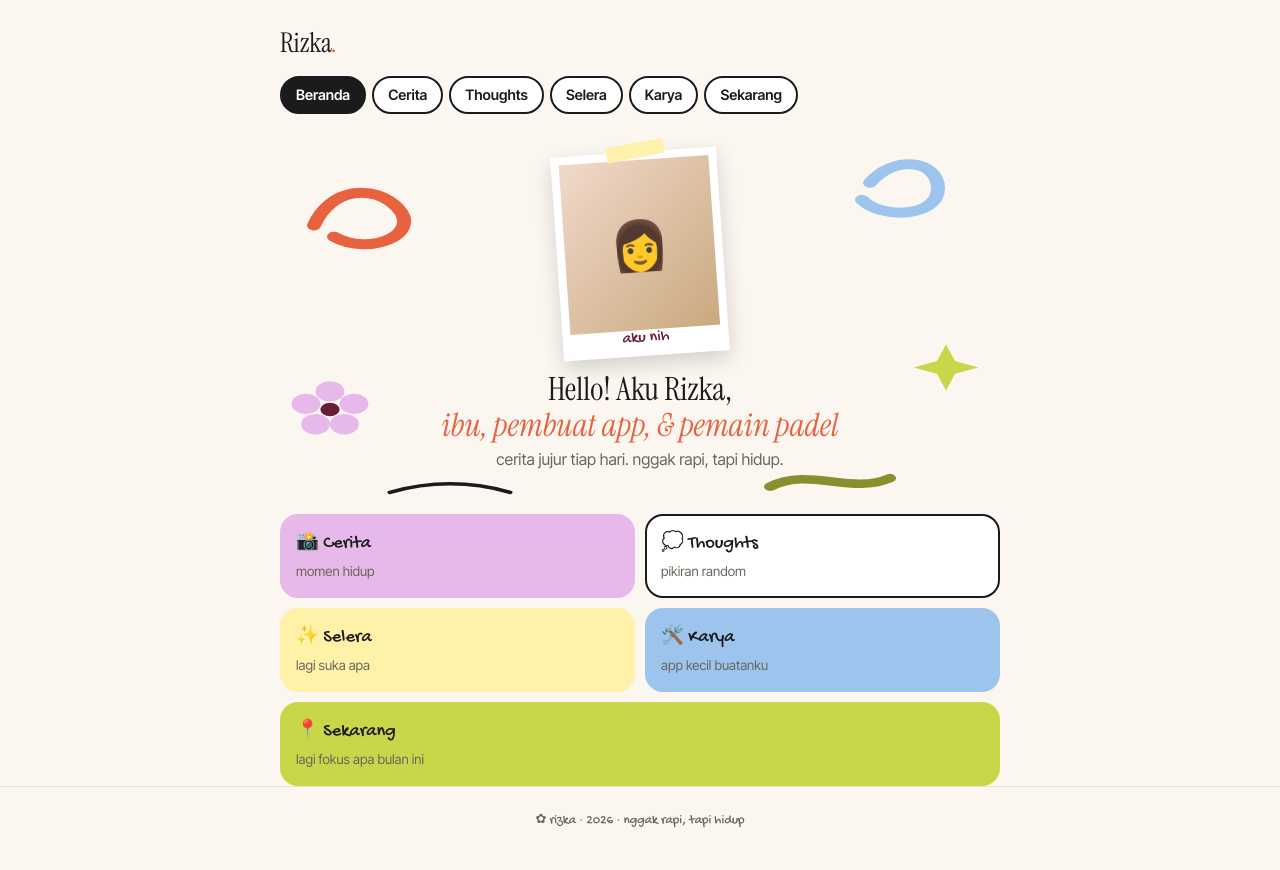
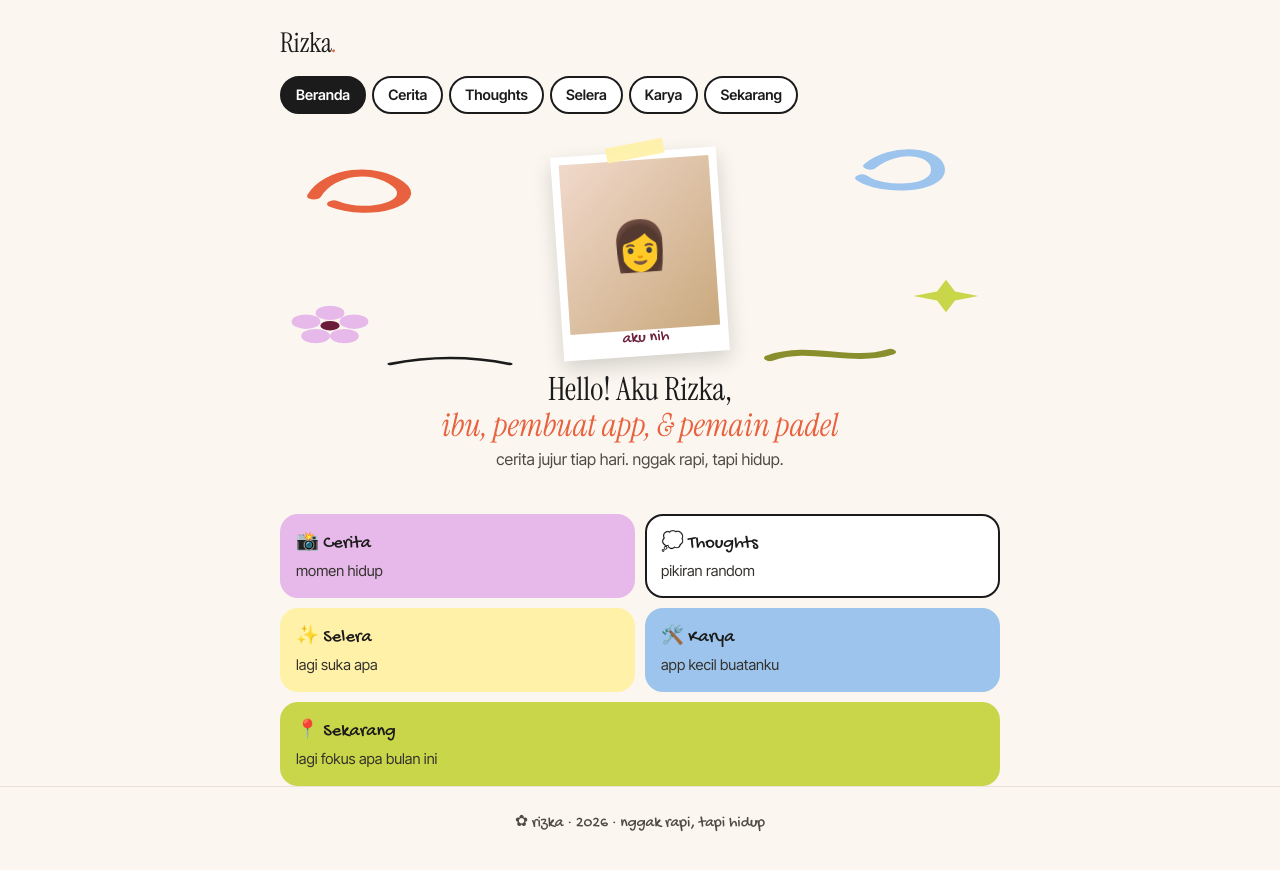
Before and after one commit to rzk-labs/portfolio, a plain HTML site: page index.html in a window 1280 px wide. Drawn offline with Linux system fonts and the light colour scheme.

Commit message:
Hub: perbaiki temuan evaluator (doodle tidak menimpa teks, petunjuk geser menu, kontras teks)
Co-Authored-By: Claude Sonnet 5.5 <noreply@anthropic.com>

```diff
--- a/assets/app.js
+++ b/assets/app.js
@@ -72,13 +72,13 @@
       '<circle cx="0" cy="-16" r="9"/><circle cx="15" cy="-5" r="9"/><circle cx="9" cy="13" r="9"/><circle cx="-9" cy="13" r="9"/><circle cx="-15" cy="-5" r="9"/><circle cx="0" cy="0" r="6" fill="#6b1e3a"/></g>';
   }
   function doodleHero() {
-    return '<svg class="doodle" style="left:-10px;top:0;width:100%;height:100%" viewBox="0 0 360 260" preserveAspectRatio="none">' +
+    return '<svg class="doodle" style="left:-10px;top:0;width:100%;height:250px" viewBox="0 0 360 250" preserveAspectRatio="none">' +
       '<path class="c draw loop" d="M22 70c8-26 30-30 42-12s-14 34-32 20" stroke="#e8623f" stroke-width="7"/>' +
       '<path class="c draw d1" d="M300 40c12-20 34-16 34 4s-28 22-38 8" stroke="#9cc4ec" stroke-width="7"/>' +
       '<g class="pop" transform="translate(318 150) scale(.9)" fill="#c9d64a">' + BINTANG + '</g>' +
       bunga(30, 200, 48, "#e6b9ea") +
-      '<path class="c draw d2" d="M250 254c20-14 40 6 60-6" stroke="#8a8f2e" stroke-width="6"/>' +
-      '<path class="c draw d3" d="M60 258c20-8 40-8 60 0" stroke="#1b1b1b" stroke-width="2.5"/></svg>';
+      '<path class="c draw d2" d="M250 232c20-14 40 6 60-6" stroke="#8a8f2e" stroke-width="6"/>' +
+      '<path class="c draw d3" d="M60 238c20-8 40-8 60 0" stroke="#1b1b1b" stroke-width="2.5"/></svg>';
   }
   function doodleKecil(warna) {
     return '<svg class="doodle" style="right:-6px;top:-14px;width:70px;height:70px" viewBox="0 0 70 70">' +
--- a/assets/style.css
+++ b/assets/style.css
@@ -1,6 +1,6 @@
 /* Hub Rizka — brand v5 "Naive Doodle + Foto Asli" */
 :root{
-  --cream:#fbf7f0;--ink:#1b1b1b;--pudar:#6b665d;--garis:#e9e3d6;
+  --cream:#fbf7f0;--ink:#1b1b1b;--pudar:#4f4a43;--garis:#e9e3d6;
   --butter:#fff1a8;--corn:#9cc4ec;--olive:#8a8f2e;--cognac:#8b5a14;--pepper:#e8623f;--berry:#6b1e3a;--lilac:#e6b9ea;--lime:#c9d64a;--pink:#ff8fb1;
   --serif:"Instrument Serif",Georgia,serif;--sans:"Inter Tight",-apple-system,BlinkMacSystemFont,"Segoe UI",Roboto,sans-serif;--hand:"Gochi Hand","Segoe Print",cursive;
 }
@@ -12,7 +12,7 @@ a{color:var(--berry)}
 .kepala{padding:22px 0 6px;position:relative}
 .merek{font-family:var(--serif);font-size:1.7rem;text-decoration:none;color:var(--ink)}
 .merek span{color:var(--pepper);font-style:italic}
-.nav{display:flex;gap:6px;overflow-x:auto;padding:12px 0 6px;scrollbar-width:none}.nav::-webkit-scrollbar{display:none}
+.nav{display:flex;gap:6px;overflow-x:auto;padding:12px 0 6px;scrollbar-width:none;-webkit-mask-image:linear-gradient(to right,#000 86%,transparent);mask-image:linear-gradient(to right,#000 86%,transparent);scroll-snap-type:x proximity}.nav::-webkit-scrollbar{display:none}
 .nav a{white-space:nowrap;text-decoration:none;color:var(--ink);padding:6px 14px;border-radius:999px;border:2px solid var(--ink);background:#fff;font-size:.9rem;font-weight:600}
 .nav a[aria-current="page"]{background:var(--ink);color:#fff}
 /* doodle hidup */
@@ -50,7 +50,7 @@ h2{font-size:1.5rem;margin:26px 0 8px}
 .pol img,.pol .ph{display:block;width:150px;height:170px;object-fit:cover}
 .pol .ph{background:linear-gradient(135deg,#f1d9cb,#c9a97e);display:grid;place-items:center;font-size:3rem}
 .pol small{position:absolute;left:0;right:0;bottom:4px;text-align:center;font-family:var(--hand);font-size:1rem;color:var(--berry)}
-.hero h1{font-size:2rem;margin:10px 0 4px}
+.hero h1{font-size:2rem;margin:10px 0 4px;position:relative;z-index:1}.hero .sub,.hero .tombol-sosmed{position:relative;z-index:1}
 .tombol-sosmed{display:flex;flex-wrap:wrap;justify-content:center;gap:8px;margin:12px 0 4px}
 .tombol{display:inline-flex;align-items:center;gap:6px;text-decoration:none;padding:9px 16px;border-radius:999px;background:var(--ink);color:#fff;font-size:.9rem;font-weight:700}
 .tombol.pepper{background:var(--pepper)}.tombol.garis{background:#fff;color:var(--ink);border:2px solid var(--ink)}
@@ -58,7 +58,7 @@ h2{font-size:1.5rem;margin:26px 0 8px}
 .pintu a{text-decoration:none;color:var(--ink);border-radius:18px;padding:14px 14px 12px;min-height:84px;border:2px solid transparent}
 .pintu a.p1{background:#fff;border-color:var(--ink)}.pintu a.p2{background:var(--butter)}.pintu a.p3{background:var(--corn)}.pintu a.p4{background:var(--lilac)}.pintu a.p5{background:var(--lime);grid-column:span 2}
 .pintu a b{display:block;font-family:var(--hand);font-size:1.15rem;font-weight:400}
-.pintu a small{color:var(--pudar)}
+.pintu a small{color:#34312c;font-size:.92rem}
 /* thoughts */
 .thought{font-family:var(--serif);font-size:1.25rem;line-height:1.35}
 /* selera */
@@ -71,4 +71,4 @@ h2{font-size:1.5rem;margin:26px 0 8px}
 .aksi{display:flex;flex-wrap:wrap;gap:8px;margin-top:12px}
 /* cerita */
 .cerita img{width:100%;border-radius:14px;margin:8px 0}
-.kaki{color:var(--pudar);font-size:.82rem;text-align:center;padding:24px 0 44px;border-top:1px solid var(--garis);font-family:var(--hand)}
+.kaki{color:var(--pudar);font-size:.98rem;text-align:center;padding:24px 0 44px;border-top:1px solid var(--garis);font-family:var(--hand)}
```
